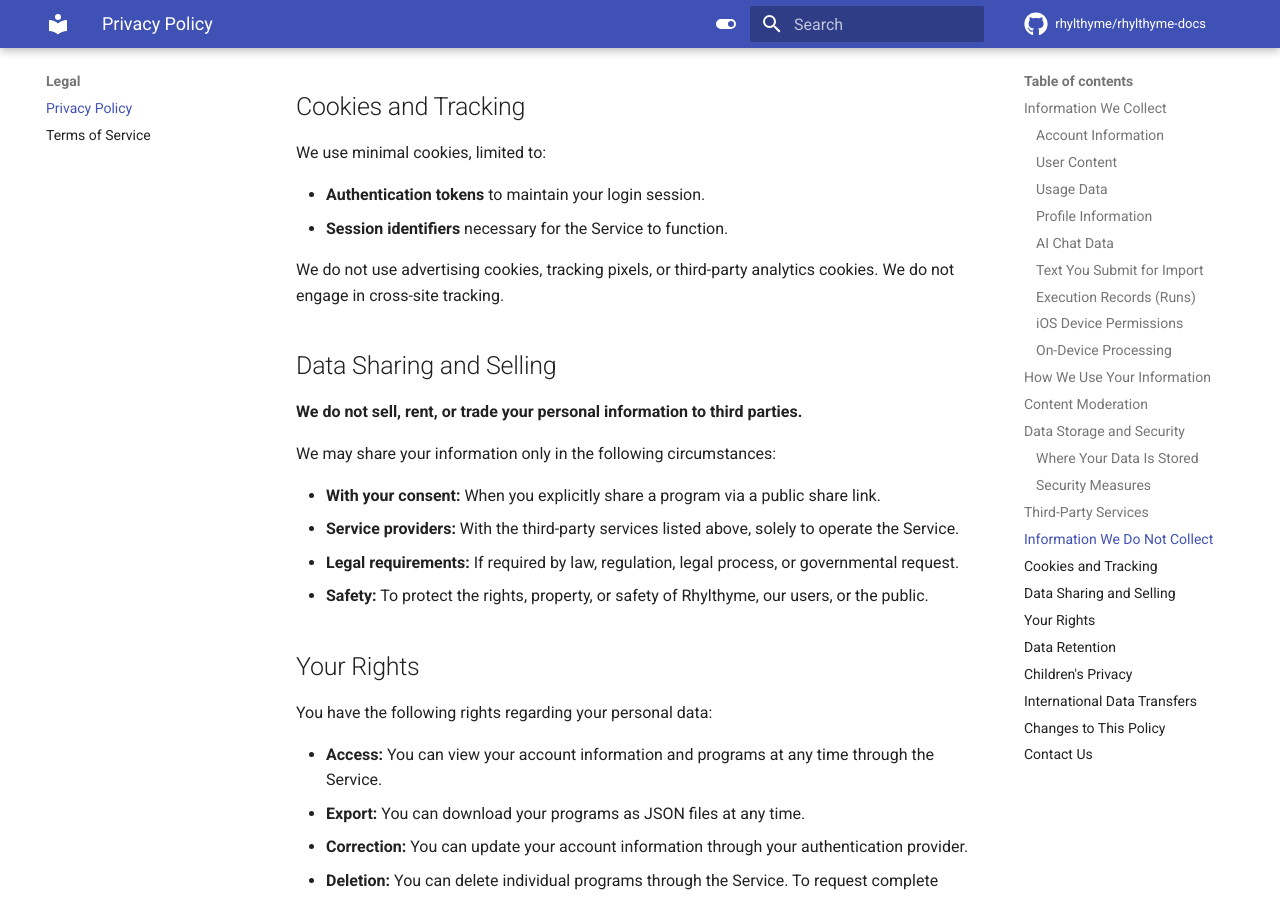
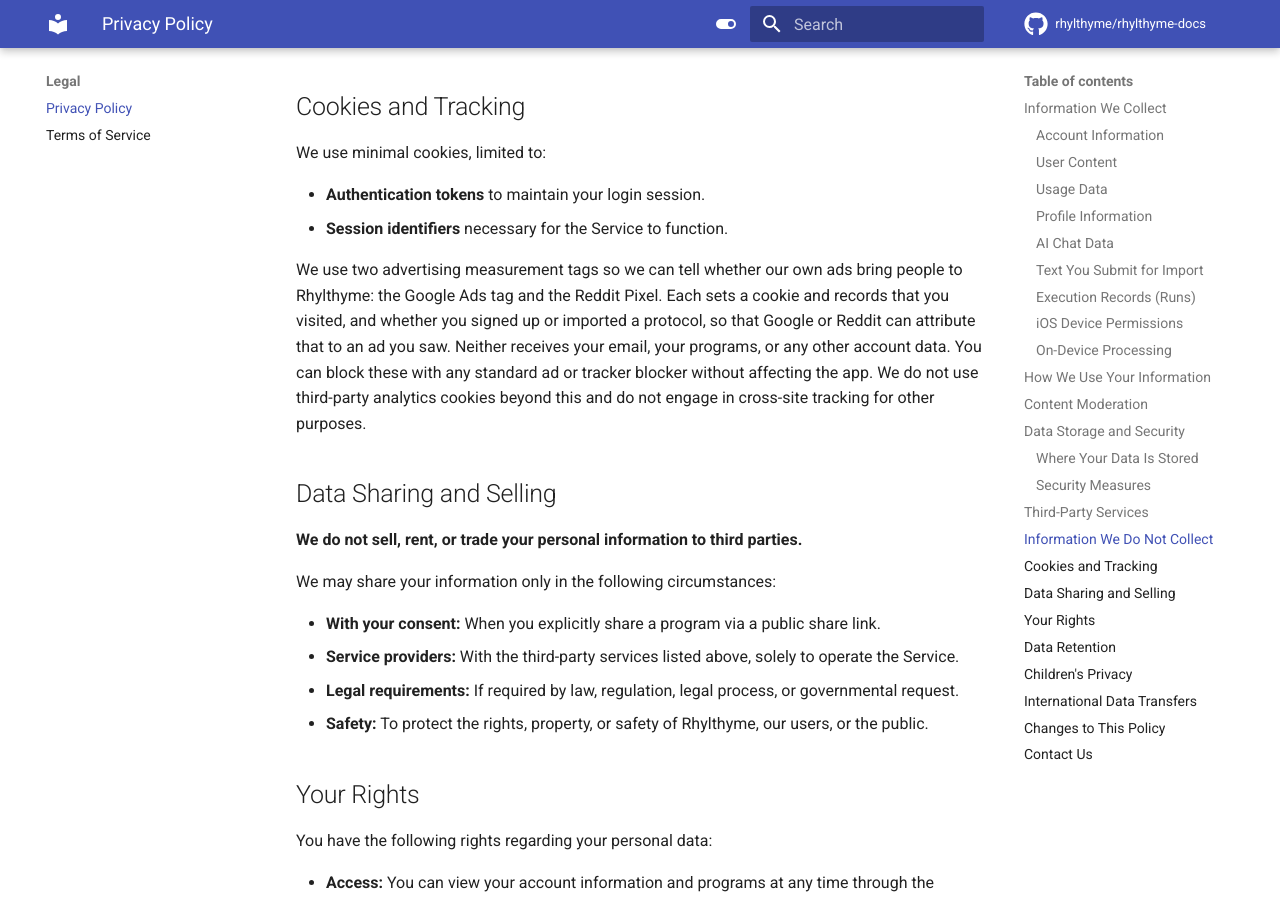
Before and after one commit to rhylthyme/rhylthyme-docs, an MkDocs documentation site: the page built from docs/privacy.md, in a window 1280 px wide and 900 px high, scrolled down 6168 px. Built offline with MkDocs 1.6.1 and Material for MkDocs 9.7.7, drawn with Linux system fonts in a browser that asks for light colours; comment, search, counter and statistics services are not loaded; the version menu is left out.

Commit message:
Privacy: Google Ads tag and Reddit Pixel disclosure
Claude-Session: https://claude.ai/code/session_01VAL9iQwU8RGideTsofnULV

```diff
--- a/docs/privacy.md
+++ b/docs/privacy.md
@@ -218,7 +218,7 @@ We use minimal cookies, limited to:
 - **Authentication tokens** to maintain your login session.
 - **Session identifiers** necessary for the Service to function.
 
-We do not use advertising cookies, tracking pixels, or third-party analytics cookies. We do not engage in cross-site tracking.
+We use two advertising measurement tags so we can tell whether our own ads bring people to Rhylthyme: the Google Ads tag and the Reddit Pixel. Each sets a cookie and records that you visited, and whether you signed up or imported a protocol, so that Google or Reddit can attribute that to an ad you saw. Neither receives your email, your programs, or any other account data. You can block these with any standard ad or tracker blocker without affecting the app. We do not use third-party analytics cookies beyond this and do not engage in cross-site tracking for other purposes.
 
 ## Data Sharing and Selling
 
```
